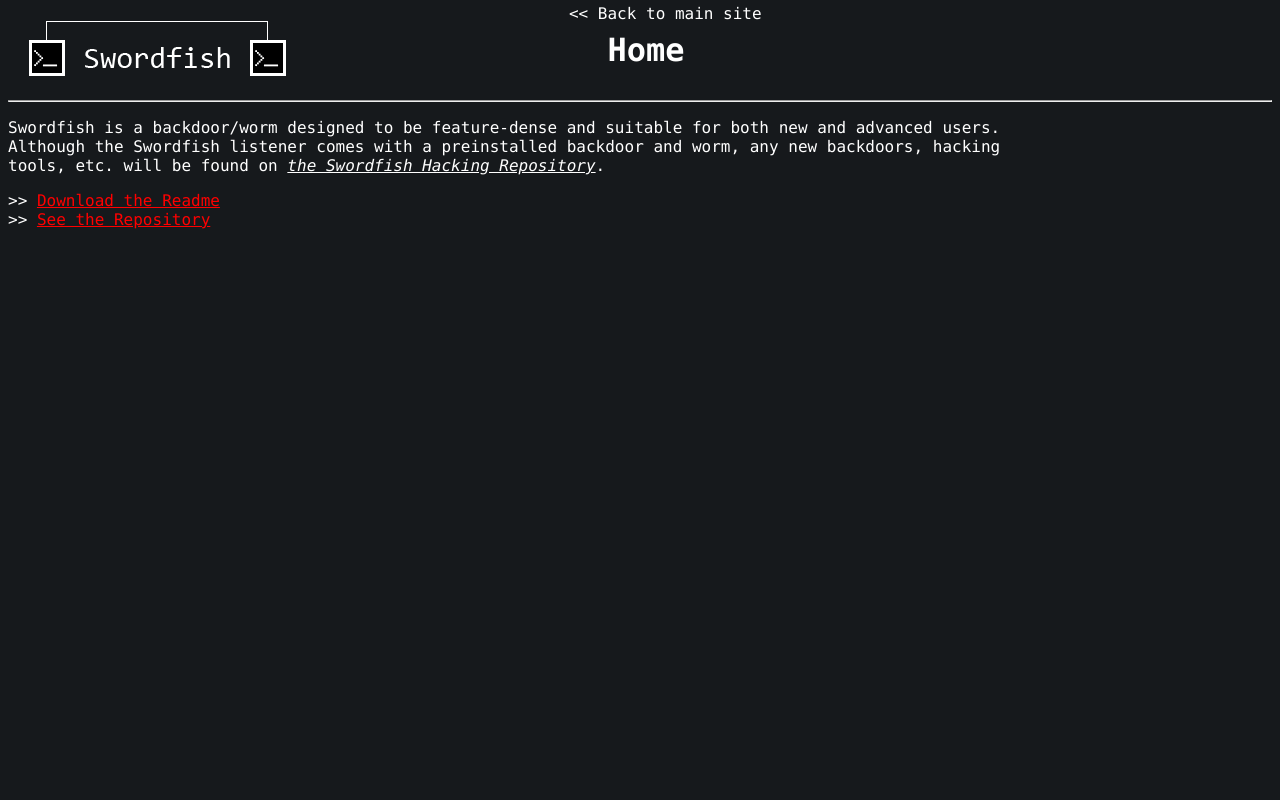
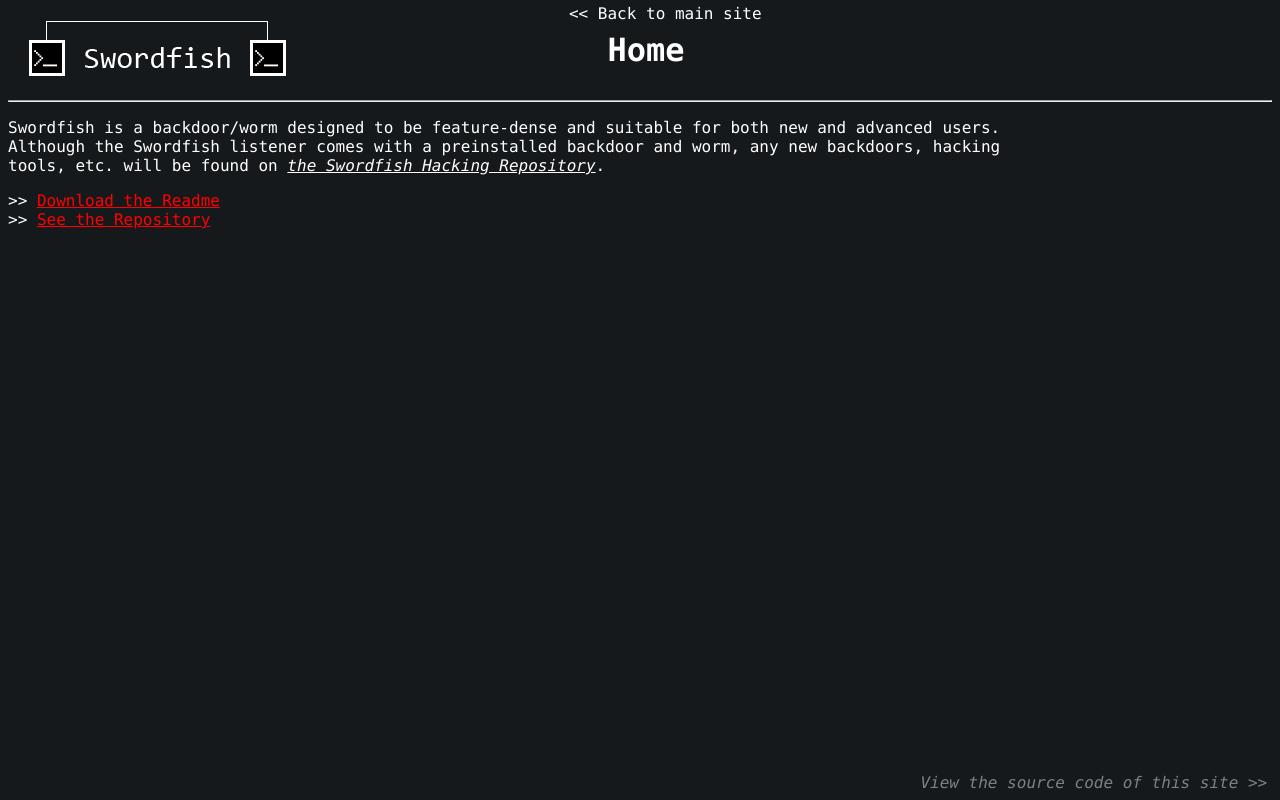
Before and after one commit to CMPLXapps/SpiderKit, a plain HTML site: page index.html in a window 1280 px wide. Drawn offline with Linux system fonts and the light colour scheme.

Commit message:
Website Updated 4.3.2021

```diff
--- a/index.html
+++ b/index.html
@@ -38,5 +38,11 @@
 				>> <a id="home_readmelnk" href="README.md" download>Download the Readme</a><br/>
 				>> <a id="home_repolnk" href="https://github.com/CMPLXApps/Swordfish" target="_blank">See the Repository</a></div>
 			</section>
+		</article>
+		<footer>
+			<a href="https://github.com/CMPLXApps/Swordfish/tree/site" target="_blank" id="src-lnk">
+				<i>View the source code of this site >></i>
+			</a>
+		</footer>
 	</body>
 </html>
--- a/vis/style.css
+++ b/vis/style.css
@@ -28,6 +28,14 @@ br.brsub {line-height:100%;}
 } #home.page-label {left:47.46%;
 } #shr.page-label {left:27.4%;}
 
+#src-lnk {
+	position:fixed;
+	bottom:1%;
+	right:1%;
+	color:gray;
+	text-decoration:none;
+}
+
 #mainsitelnk {
 	text-decoration:none;
 	color:white;
```
Also changed, not shown: shr/index.html (+6 -0 lines).
